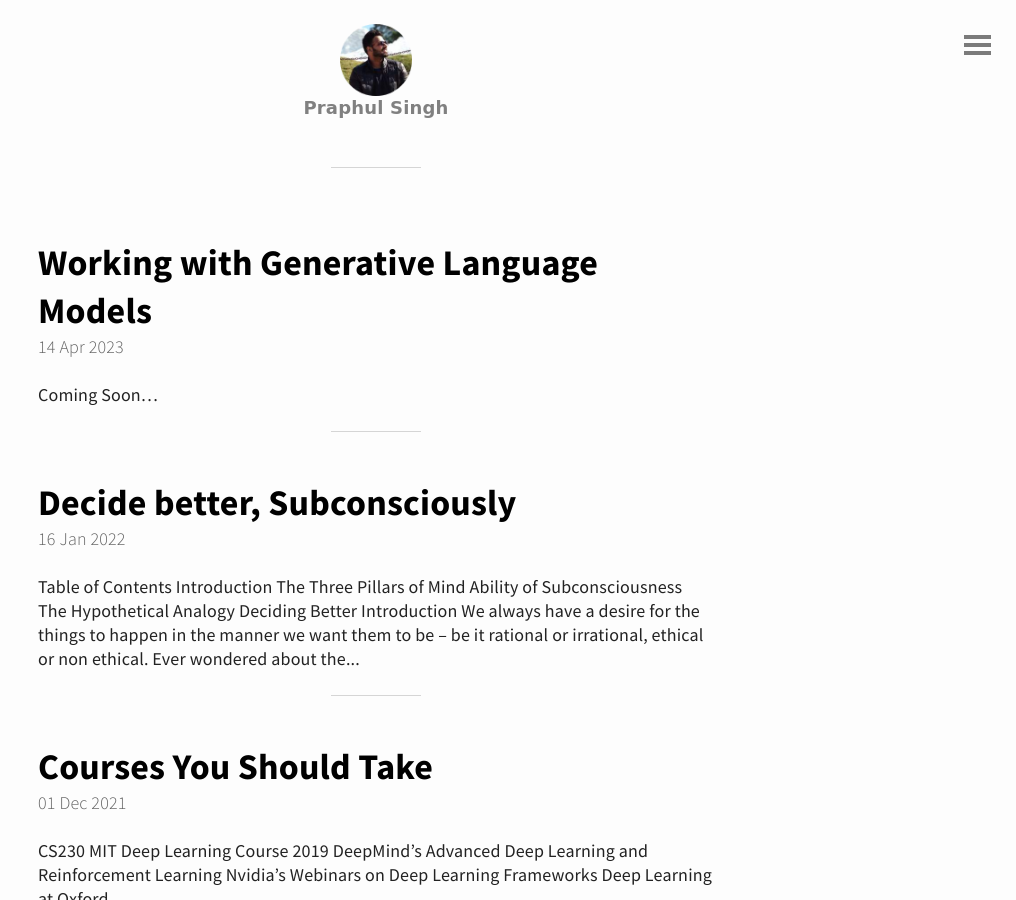
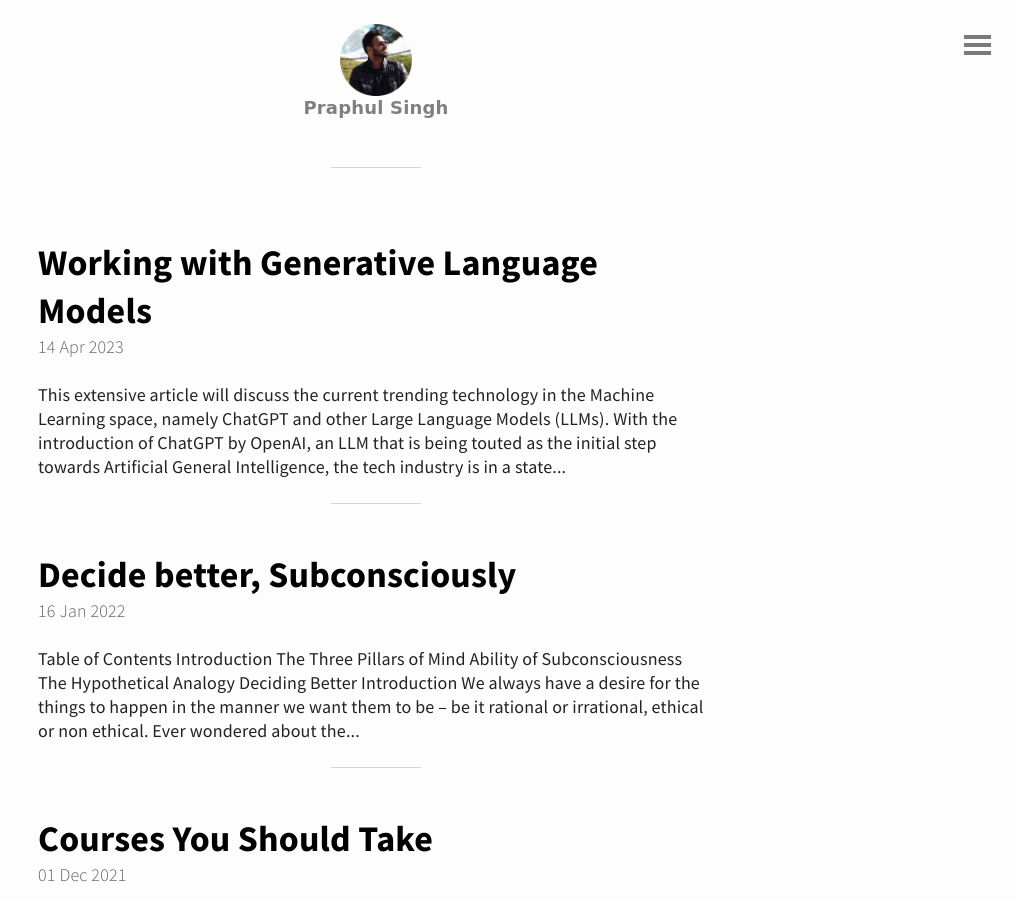
Before and after one commit to spraphul/blog, a Jekyll site: the page built from index.html, in a window 1280 px wide and 900 px high. Shown: the whole window, without its empty margins (264-1280 px from the left). Built offline with Jekyll 4.4.1, drawn with Linux system fonts in a browser that asks for light colours; the list of posts is cut into pages by our own code; some of the changed lines change nothing that is shown.

Commit message:
Update 2023-04-14-clm.md

```diff
--- a/_posts/2023-04-14-clm.md
+++ b/_posts/2023-04-14-clm.md
@@ -4,4 +4,28 @@ title : Working with Generative Language Models
 
 ![abcd](https://cdn.publish0x.com/prod/fs/images/4379f8daf64c21070d8f94a4f53ea6dcbf5124910190dbca33cd5ef231ec2556.png)
 
-Coming Soon...
+This extensive article will discuss the current trending technology in the Machine Learning space, namely ChatGPT and other Large Language Models (LLMs). With the introduction of ChatGPT by OpenAI, an LLM that is being touted as the initial step towards Artificial General Intelligence, the tech industry is in a state of amazement. ChatGPT is an AI that can converse like humans, possesses general intelligence to comprehend any instructions provided to it, and has the potential to replace humans in various jobs within the tech industry. A few years back, Google published a research paper titled "Attention is all you need," which has now become the basis for this innovative technology that has created a lot of hype in the tech industry. This article aims to define terms such as Transformers, LLMs, CLMs, ChatGPT, and other open-source LLMs.
+
+![abd](https://miro.medium.com/v2/resize:fit:1030/1*tb9TT-mwFn1WPzkkbjoMCQ.png)
+
+So, what are LLMs?
+LLM stands for Large Language Model. An LLM is an advanced type of artificial intelligence model that uses deep learning techniques to analyze and understand large amounts of natural language data. These models are trained on massive datasets, such as books, websites, and social media platforms, to learn the patterns and structures of language. Once trained, LLMs can perform a wide range of natural language tasks, such as text generation, question-answering, language translation, and text summarization. ChatGPT is an example of an LLM that has garnered significant attention in recent years for its impressive language abilities.
+
+You must have heard of Transformers even before the product ChatGPT came into picture. Now, let us talk about the main two types of transformers:
+
+1) Transformers trained on the objective of MLM and NPS
+2) Transformers trained on the objective of CLS
+
+![sddfd](https://heidloff.net/assets/img/2023/02/transformers.png)
+
+Transformers are trained on different objectives to perform various natural language processing tasks. Two main types of transformers exist based on their training objectives. The first type is trained on the objective of MLM (Masked Language Model) and NPS (Next Sentence Prediction). These models are trained to predict a missing word in a sentence (MLM) and determine whether two sentences are consecutive (NPS). The MLM objective helps the transformer understand the context of a sentence by predicting what word might be missing from a given sentence, and the NPS objective helps the transformer understand the relationship between sentences in a document or paragraph. BERT is the most popular example of this type of models. These models are intended to represent the text into a numerical space vector with its semantic meaning embedded to it.
+
+The second type of transformer is trained on the objective of CLM (Causal Language Modeling). These models generate text by predicting the next word in a sequence based on the previous words. Unlike bidirectional models that use both past and future context to make predictions, CLMs only use past context. This makes them ideal for tasks such as text generation, summarization, and speech recognition. The most popular example for these kind of models is GPT which is intended to generate the next possible word, given a prior context. ChatGPT is one such CLM(a decoder based Transformer). These models are very large in terms of number of parameters(in billions) as compared to the encoder based Transformers like BERT(in millions).
+
+What makes ChatGPT different from other LLMs like GPT, GPT2, GPT3, Bloom etc?
+Answer: RLHF(Reinforcement Learning based on Human Feedback)
+![rth](https://i0.wp.com/bdtechtalks.com/wp-content/uploads/2023/01/RLHF-LLM-reward-model.jpg?ssl=1)
+
+Reinforcement Learning Based on Human Feedback (RLHF) is a type of machine learning that incorporates human feedback into the learning process. Traditional reinforcement learning involves an agent taking actions in an environment and receiving rewards or punishments based on its actions. RLHF extends this approach by allowing humans to provide feedback to the agent in the form of rewards or penalties, rather than relying solely on pre-defined reward functions. This approach is particularly useful in situations where the reward function is difficult to specify or where the consequences of actions are not immediately clear.
+
+To be continued...
```
